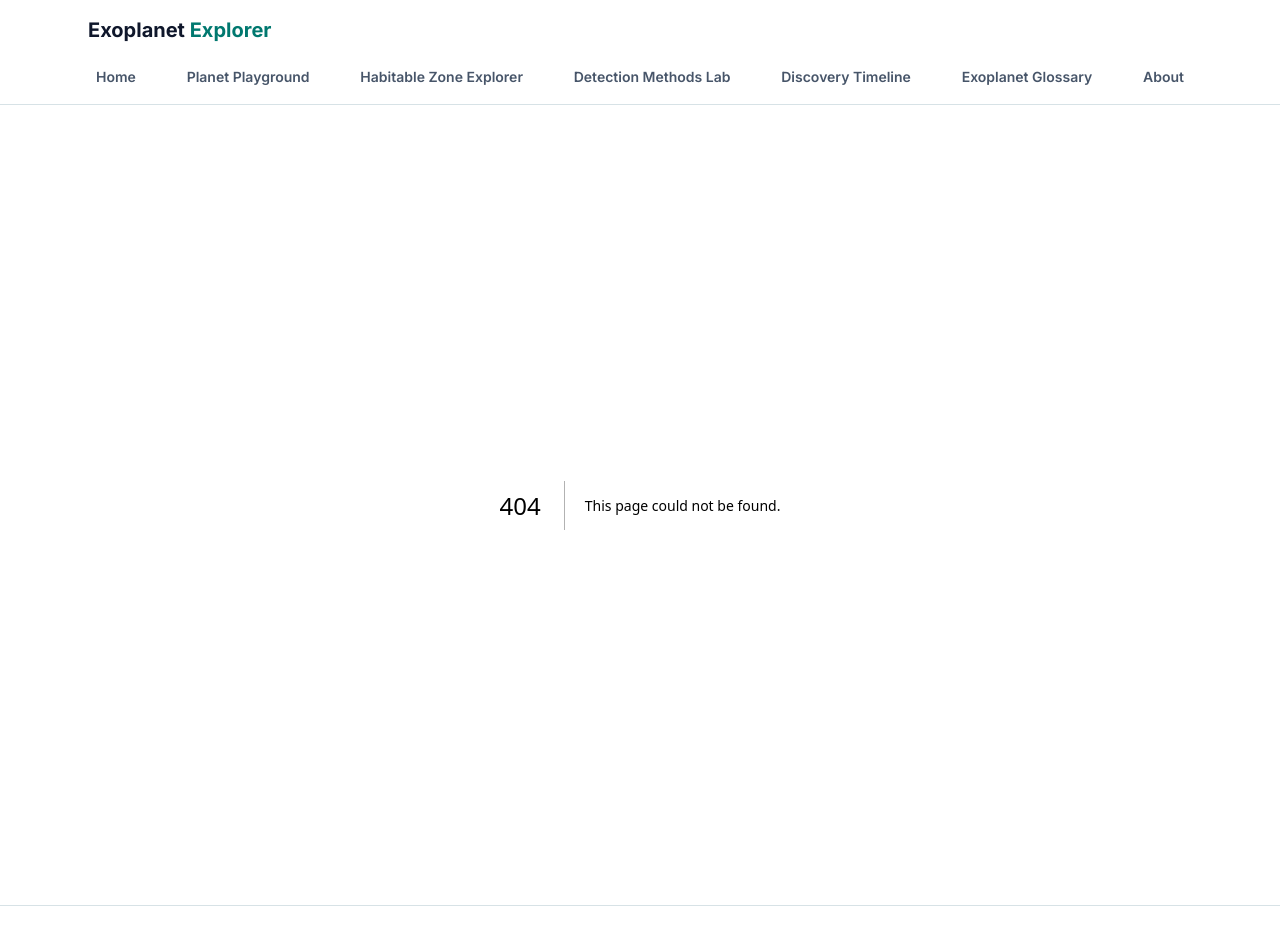
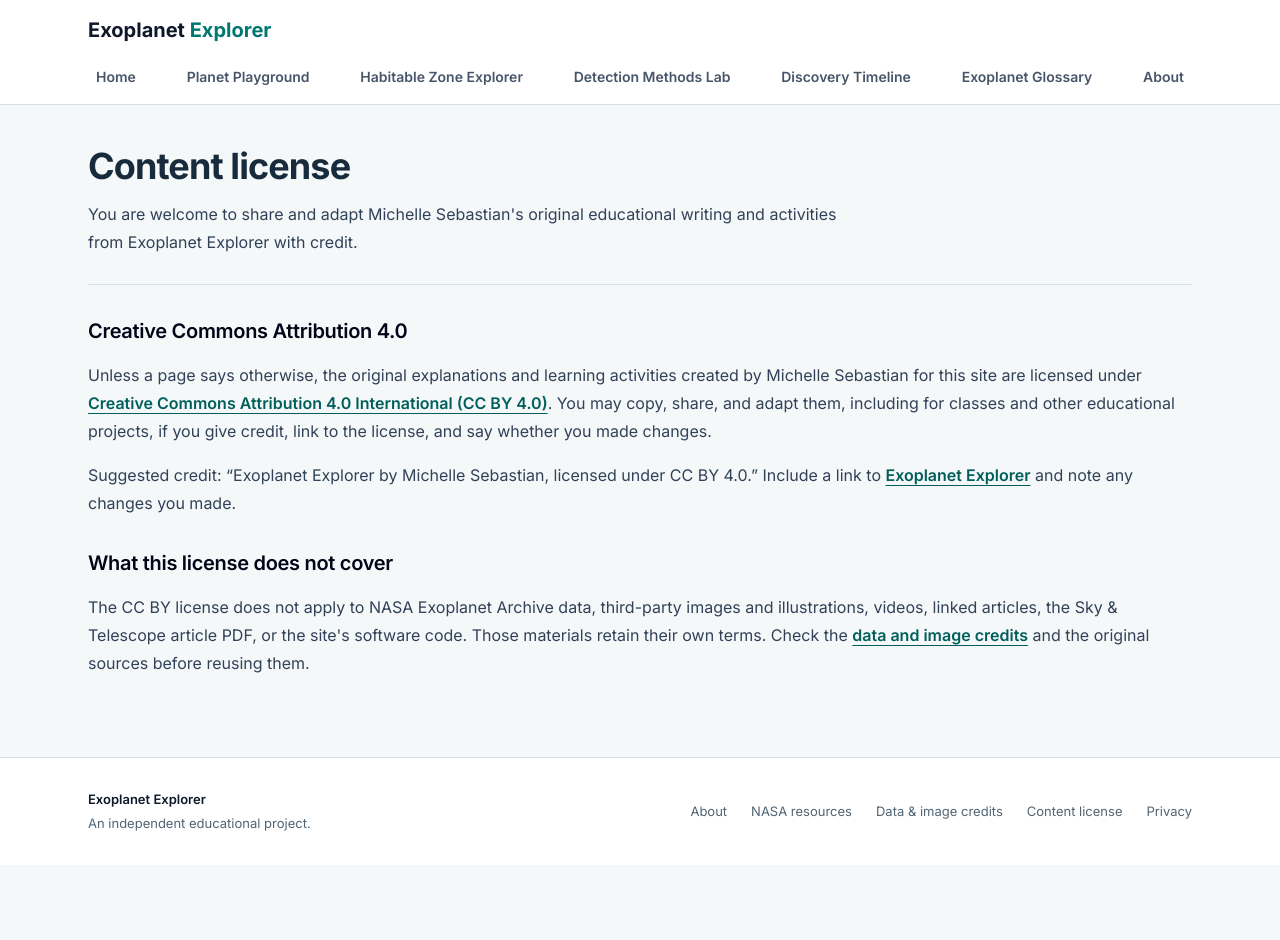
Before and after one commit to michelle-sebastian/exoplanet-discovery-lab, a Next.js app: page /license in a window 1280 px wide. Before the commit this address had no page. Shown: the top 940 px of the page. After the commit the page ends 865 px from the top, so only its background shows below. Built offline with nearby package versions, Linux system fonts and the light colour scheme.

Commit message:
feat: add visitor analytics and CC BY content license

```diff
--- a/package.json
+++ b/package.json
@@ -9,7 +9,8 @@
     "lint": "eslint"
   },
   "dependencies": {
-    "next": "16.3.5",
+    "@vercel/analytics": "2.0.1",
+    "next": "16.3.8",
     "react": "19.2.0",
     "react-dom": "19.2.0",
     "recharts": "^3.5.1"
@@ -21,7 +22,7 @@
     "@types/react-dom": "^19",
     "babel-plugin-react-compiler": "1.0.0",
     "eslint": "^9",
-    "eslint-config-next": "16.3.5",
+    "eslint-config-next": "16.3.8",
     "tailwindcss": "^4",
     "typescript": "^5"
   }
--- a/src/app/layout.tsx
+++ b/src/app/layout.tsx
@@ -4,6 +4,7 @@
 import { Inter } from "next/font/google";
 import SiteHeader from "@/components/SiteHeader";
 import SiteFooter from "@/components/SiteFooter";
+import { Analytics } from "@vercel/analytics/next";
 
 const inter = Inter({ subsets: ["latin"] });
 
@@ -28,6 +29,7 @@
         <SiteHeader />
         {children}
         <SiteFooter />
+        <Analytics />
       </body>
     </html>
   );
--- /dev/null
+++ b/src/app/license/page.tsx
@@ -0,0 +1,25 @@
+import type { Metadata } from "next";
+import Link from "next/link";
+
+export const metadata: Metadata = {
+  title: "Content License | Exoplanet Explorer",
+  description: "How to reuse Exoplanet Explorer's original educational materials, and which third-party materials are excluded.",
+};
+
+export default function LicensePage() {
+  return <main className="site-page">
+    <header className="page-intro">
+      <h1>Content license</h1>
+      <p className="mt-3 text-base leading-7 text-slate-700">You are welcome to share and adapt Michelle Sebastian&apos;s original educational writing and activities from Exoplanet Explorer with credit.</p>
+    </header>
+
+    <section className="space-y-4 leading-7 text-slate-700">
+      <h2 className="text-xl font-semibold text-slate-950">Creative Commons Attribution 4.0</h2>
+      <p>Unless a page says otherwise, the original explanations and learning activities created by Michelle Sebastian for this site are licensed under <a href="https://creativecommons.org/licenses/by/4.0/" rel="license" className="font-semibold text-teal-800 underline underline-offset-4">Creative Commons Attribution 4.0 International (CC BY 4.0)</a>. You may copy, share, and adapt them, including for classes and other educational projects, if you give credit, link to the license, and say whether you made changes.</p>
+      <p>Suggested credit: “Exoplanet Explorer by Michelle Sebastian, licensed under CC BY 4.0.” Include a link to <Link href="/" className="font-semibold text-teal-800 underline underline-offset-4">Exoplanet Explorer</Link> and note any changes you made.</p>
+
+      <h2 className="pt-4 text-xl font-semibold text-slate-950">What this license does not cover</h2>
+      <p>The CC BY license does not apply to NASA Exoplanet Archive data, third-party images and illustrations, videos, linked articles, the Sky &amp; Telescope article PDF, or the site&apos;s software code. Those materials retain their own terms. Check the <Link href="/#credits-heading" className="font-semibold text-teal-800 underline underline-offset-4">data and image credits</Link> and the original sources before reusing them.</p>
+    </section>
+  </main>;
+}
--- /dev/null
+++ b/src/app/privacy/page.tsx
@@ -0,0 +1,20 @@
+import type { Metadata } from "next";
+
+export const metadata: Metadata = {
+  title: "Privacy | Exoplanet Explorer",
+  description: "How Exoplanet Explorer uses visitor analytics.",
+};
+
+export default function PrivacyPage() {
+  return <main className="site-page">
+    <header className="page-intro">
+      <h1>Privacy</h1>
+      <p className="mt-3 text-base leading-7 text-slate-700">Exoplanet Explorer uses Vercel Web Analytics to understand which pages visitors use and improve this educational resource.</p>
+    </header>
+
+    <section className="space-y-4 leading-7 text-slate-700">
+      <p>Web Analytics records anonymous page-view statistics, such as the page visited, approximate location, device and browser type, and referring site. It does not use analytics cookies or give us a way to identify individual visitors. Read <a href="https://vercel.com/docs/analytics/privacy-policy" className="font-semibold text-teal-800 underline underline-offset-4">Vercel&apos;s analytics privacy information</a> for details.</p>
+      <p>The site does not ask students to create accounts. Visitor statistics cannot tell us whether someone is a student or whether a classroom used the site.</p>
+    </section>
+  </main>;
+}
--- a/src/components/SiteFooter.tsx
+++ b/src/components/SiteFooter.tsx
@@ -8,6 +8,8 @@
         <Link href="/about">About</Link>
         <Link href="/glossary#further-reading">NASA resources</Link>
         <Link href="/#credits-heading">Data &amp; image credits</Link>
+        <Link href="/license">Content license</Link>
+        <Link href="/privacy">Privacy</Link>
       </nav>
     </div>
   </footer>;
```
Also changed, not shown: 2 other files (tests, documents, lock files or other folders).
